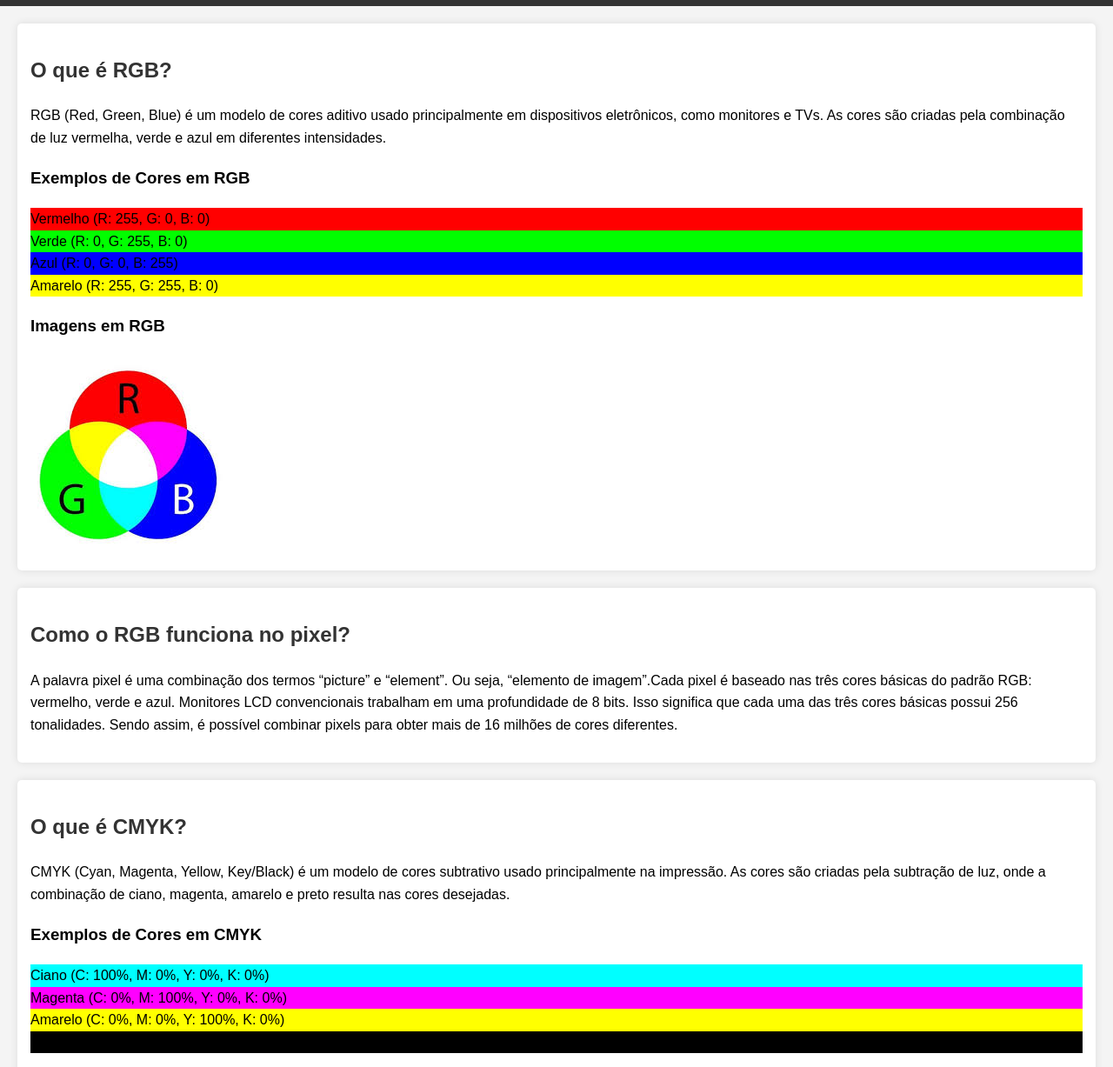
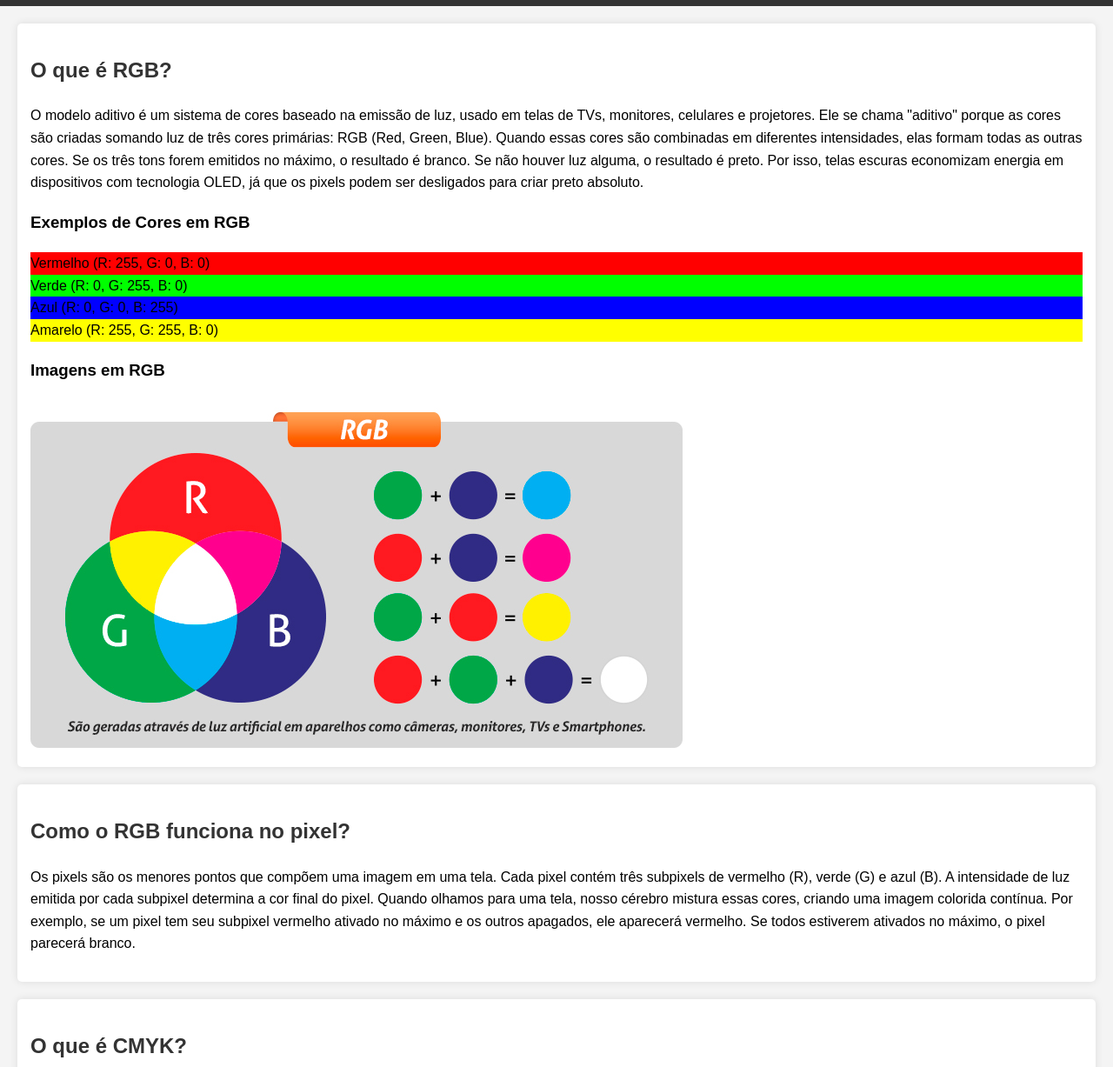
Before and after one commit to bielbm/xande-bestprof, a plain HTML site: page index.html in a window 1280 px wide. Shown: the part 64-1291 px from the top of the page at 87% size. Drawn offline with Linux system fonts and the light colour scheme.

Commit message:
alteração das imagens

```diff
--- a/index (2).html
+++ b/index.html
@@ -13,7 +13,11 @@
     <main>
         <section id="rgb">
             <h2>O que é RGB?</h2>
-            <p>RGB (Red, Green, Blue) é um modelo de cores aditivo usado principalmente em dispositivos eletrônicos, como monitores e TVs. As cores são criadas pela combinação de luz vermelha, verde e azul em diferentes intensidades.</p>
+            <p>O modelo aditivo é um sistema de cores baseado na emissão de luz, usado em telas de TVs, monitores, celulares e projetores. Ele se chama "aditivo" porque as cores são criadas somando luz de três cores primárias: RGB (Red, Green, Blue).
+                Quando essas cores são combinadas em diferentes intensidades, elas formam todas as outras cores. Se os três tons forem emitidos no máximo, o resultado é branco.
+                Se não houver luz alguma, o resultado é preto. Por isso, telas escuras economizam energia em dispositivos com tecnologia OLED, já que os pixels podem ser desligados para criar preto absoluto.
+
+                </p>
             <h3>Exemplos de Cores em RGB</h3>
             <div class="cores-rgb">
                 <div class="cor" style="background-color: rgb(255, 0, 0);">Vermelho (R: 255, G: 0, B: 0)</div>
@@ -22,16 +26,25 @@
                 <div class="cor" style="background-color: rgb(255, 255, 0);">Amarelo (R: 255, G: 255, B: 0)</div>
             </div>
             <h3>Imagens em RGB</h3>
-            <img src="imagem-rgb.jpeg" alt="Imagem em RGB">
+            <img src="img_rgb.jpg" alt="Imagem em RGB">
         </section>
         <section id="pixel">
             <h2>Como o RGB funciona no pixel?</h2>
-            <p>A palavra pixel é uma combinação dos termos “picture” e “element”. Ou seja, “elemento de imagem”.Cada pixel é baseado nas três cores básicas do padrão RGB: vermelho, verde e azul. Monitores LCD convencionais trabalham em uma profundidade de 8 bits. Isso significa que cada uma das três cores básicas possui 256 tonalidades. Sendo assim, é possível combinar pixels para obter mais de 16 milhões de cores diferentes.
+            <p>Os pixels são os menores pontos que compõem uma imagem em uma tela. Cada pixel contém três subpixels de vermelho (R), verde (G) e azul (B). A intensidade de luz emitida por cada subpixel determina a cor final do pixel. Quando olhamos para uma tela, nosso cérebro mistura essas cores, criando uma imagem colorida contínua.
+                Por exemplo, se um pixel tem seu subpixel vermelho ativado no máximo e os outros apagados, ele aparecerá vermelho. Se todos estiverem ativados no máximo, o pixel parecerá branco.
             </p>
         </section>
         <section id="cmyk">
             <h2>O que é CMYK?</h2>
-            <p>CMYK (Cyan, Magenta, Yellow, Key/Black) é um modelo de cores subtrativo usado principalmente na impressão. As cores são criadas pela subtração de luz, onde a combinação de ciano, magenta, amarelo e preto resulta nas cores desejadas.</p>
+            <p>O modelo subtrativo é um sistema de cores baseado na absorção e reflexão da luz, usado em impressoras, pinturas e artes gráficas. Ele se chama "subtrativo" porque a tinta ou pigmento absorve (subtrai) parte da luz branca e reflete apenas a cor que enxergamos.
+                Suas cores primárias são:
+                Ciano (C – Cyan)
+                Magenta (M – Magenta)
+                Amarelo (Y – Yellow)
+                Ao misturar essas tintas, diferentes cores são criadas. Porém, quando as três cores são misturadas, o resultado não é um preto puro, mas um tom marrom escuro. Por isso, é adicionada uma quarta cor: Preto (K – Key), que melhora o contraste e reduz o uso excessivo de tinta colorida.
+
+                Esse sistema é usado na impressão de revistas, cartazes e embalagens porque funciona melhor para materiais físicos.
+            </p>
             <h3>Exemplos de Cores em CMYK</h3>
             <div class="cores-cmyk">
                 <div class="cor" style="background-color: rgb(0, 255, 255);">Ciano (C: 100%, M: 0%, Y: 0%, K: 0%)</div>
@@ -40,7 +53,7 @@
                 <div class="cor" style="background-color: rgb(0, 0, 0);">Preto (C: 0%, M: 0%, Y: 0%, K: 100%)</div>
             </div>
             <h3>Imagens em CMYK</h3>
-            <img src="imagem-cmyk.png" alt="Imagem em CMYK">
+            <img src="img_cmyk.jpg" alt="Imagem em CMYK">
         </section>
         <section id="diferencas">
             <h2>Diferenças entre RGB e CMYK</h2>
```
Also changed, not shown: imagem-cmyk.png (deleted), imagem-rgb.jpeg (deleted), img_cmyk.jpg (added), img_rgb.jpg (added).
